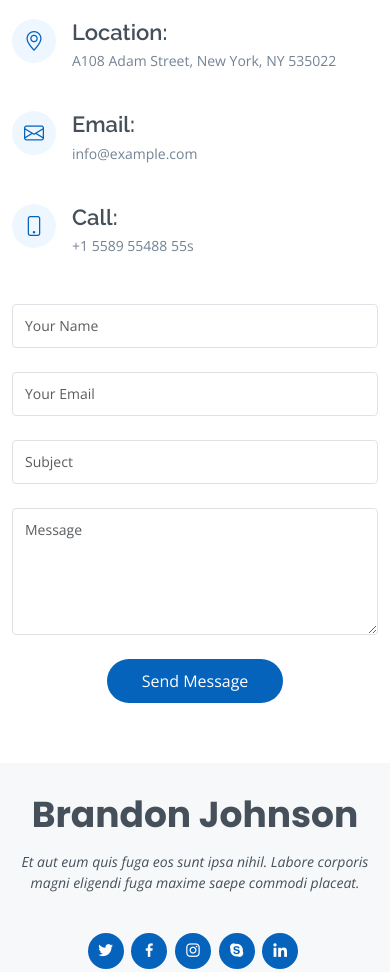
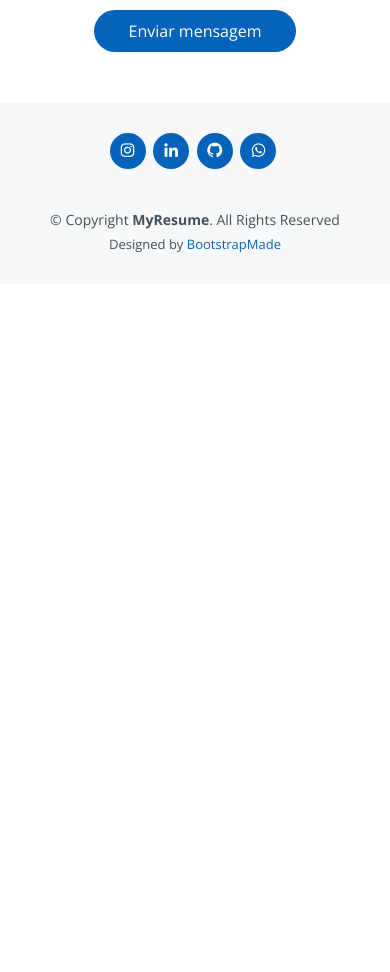
Before and after one commit to EIBANHES/portfolio, a plain HTML site: page index.html in a window 390 px wide. Shown: the part 6160-7132 px from the top of the page. After the commit the page ends 6444 px from the top, so only its background shows below. Drawn offline with nearby package versions, Linux system fonts and the light colour scheme.

Commit message:
Update portfolio

```diff
--- a/assets/css/style.css
+++ b/assets/css/style.css
@@ -1125,17 +1125,19 @@ section {
   padding: 10px 12px;
 }
 
-.contact .php-email-form button[type=submit] {
+.send-message {
   background: #0563bb;
   border: 0;
   padding: 10px 35px;
   color: #fff;
   transition: 0.4s;
   border-radius: 50px;
+
 }
 
-.contact .php-email-form button[type=submit]:hover {
+.send-message:hover {
   background: #0678e3;
+  color: #fff;
 }
 
 @keyframes animate-loading {
--- a/index.html
+++ b/index.html
@@ -748,55 +748,10 @@
 
         <div class="row mt-1">
 
-          <div class="col-lg-4">
-            <div class="info">
-              <div class="address">
-                <i class="bi bi-geo-alt"></i>
-                <h4>Location:</h4>
-                <p>A108 Adam Street, New York, NY 535022</p>
-              </div>
 
-              <div class="email">
-                <i class="bi bi-envelope"></i>
-                <h4>Email:</h4>
-                <p>info@example.com</p>
-              </div>
-
-              <div class="phone">
-                <i class="bi bi-phone"></i>
-                <h4>Call:</h4>
-                <p>+1 5589 55488 55s</p>
-              </div>
-
-            </div>
-
-          </div>
-
-          <div class="col-lg-8 mt-5 mt-lg-0">
-
-            <form action="forms/contact.php" method="post" role="form" class="php-email-form">
-              <div class="row">
-                <div class="col-md-6 form-group">
-                  <input type="text" name="name" class="form-control" id="name" placeholder="Your Name" required>
-                </div>
-                <div class="col-md-6 form-group mt-3 mt-md-0">
-                  <input type="email" class="form-control" name="email" id="email" placeholder="Your Email" required>
-                </div>
-              </div>
-              <div class="form-group mt-3">
-                <input type="text" class="form-control" name="subject" id="subject" placeholder="Subject" required>
-              </div>
-              <div class="form-group mt-3">
-                <textarea class="form-control" name="message" rows="5" placeholder="Message" required></textarea>
-              </div>
-              <div class="my-3">
-                <div class="loading">Loading</div>
-                <div class="error-message"></div>
-                <div class="sent-message">Your message has been sent. Thank you!</div>
-              </div>
-              <div class="text-center"><button type="submit">Send Message</button></div>
-            </form>
-
+          <div class="col-12">
+            <div class="text-center"><a href="https://contate.me/emanuel-barros-ibanhes" target="_blank"
+                class="send-message">Enviar mensagem</a></div>
           </div>
 
         </div>
@@ -809,14 +764,14 @@
   <!-- ======= Footer ======= -->
   <footer id="footer">
     <div class="container">
-      <h3>Brandon Johnson</h3>
-      <p>Et aut eum quis fuga eos sunt ipsa nihil. Labore corporis magni eligendi fuga maxime saepe commodi placeat.</p>
       <div class="social-links">
-        <a href="#" class="twitter"><i class="bx bxl-twitter"></i></a>
-        <a href="#" class="facebook"><i class="bx bxl-facebook"></i></a>
-        <a href="#" class="instagram"><i class="bx bxl-instagram"></i></a>
-        <a href="#" class="google-plus"><i class="bx bxl-skype"></i></a>
-        <a href="#" class="linkedin"><i class="bx bxl-linkedin"></i></a>
+        <a href="https://www.instagram.com/emanuel.ibanhes_" target="_blank" class="instagram"><i
+            class="bx bxl-instagram"></i></a>
+        <a href="https://www.linkedin.com/in/emanuel-ibanhes-5a32212b0/" target="_blank" class="linkedin"><i
+            class="bx bxl-linkedin"></i></a>
+        <a href="https://github.com/EIBANHES/" target="_blank" class="linkedin"><i class="bx bxl-github"></i></a>
+        <a href="https://contate.me/emanuel-barros-ibanhes" target="_blank" class="linkedin"><i
+            class="bx bxl-whatsapp"></i></a>
       </div>
       <div class="copyright">
         &copy; Copyright <strong><span>MyResume</span></strong>. All Rights Reserved
```
